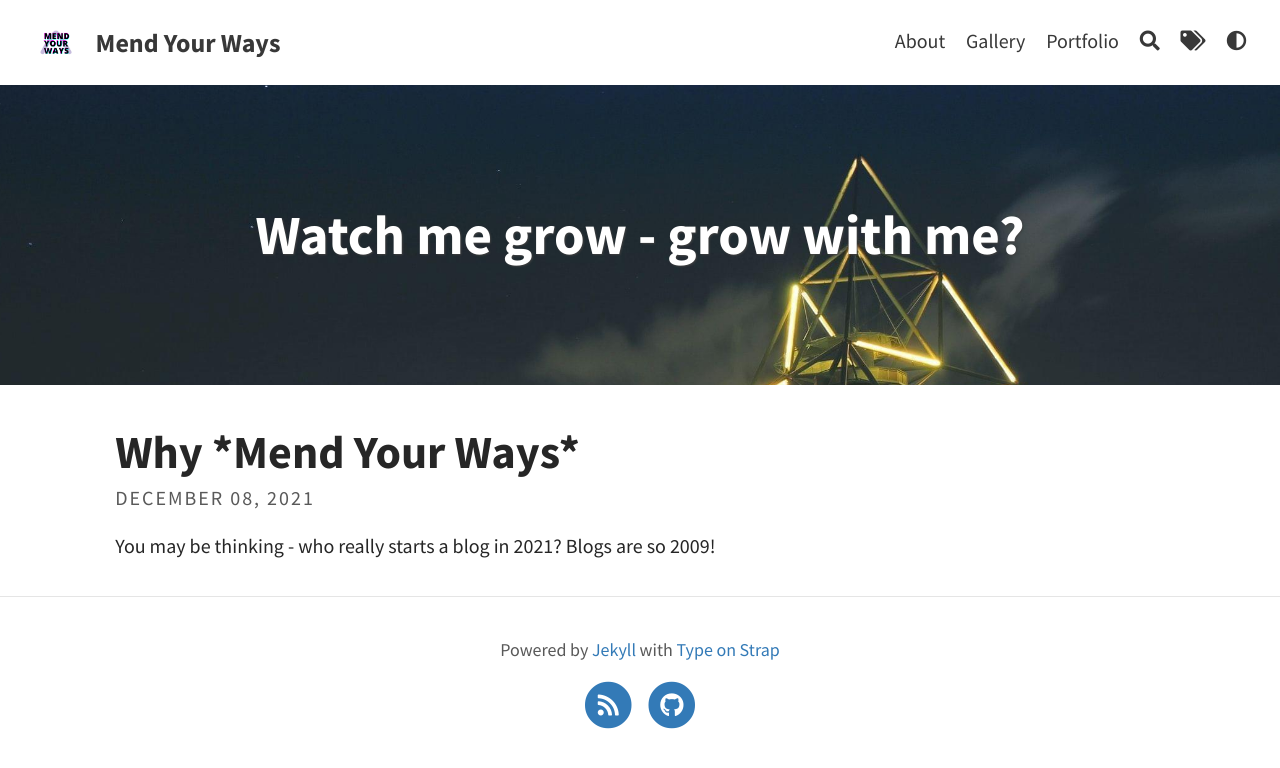
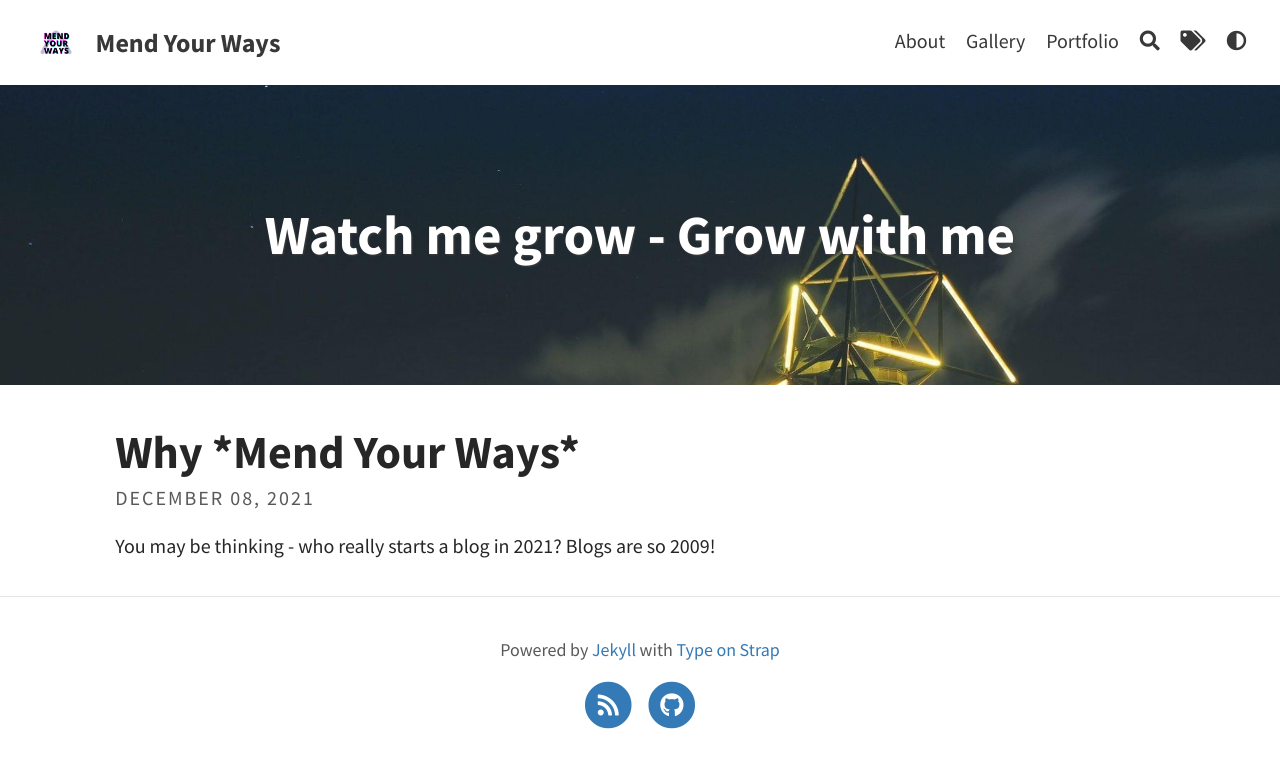
Before and after one commit to LaraCTimm/blog, a Jekyll site: the page built from index.html, in a window 1280 px wide. Shown: the top 768 px of the page. Built offline with Jekyll 4.4.1, drawn with Linux system fonts in a browser that asks for light colours; the list of posts is cut into pages by our own code.

```diff
--- a/_config.yml
+++ b/_config.yml
@@ -9,7 +9,7 @@ avatar: assets/img/myw.png                         # Empty for no avatar in navb
 favicon: assets/favicon.ico                             # Icon displayed in the tab
 
 # Header and footer text
-header_text: Watch me grow - grow with me?  # Change Blog header text
+header_text: Watch me grow - Grow with me  # Change Blog header text
 header_feature_image: assets/img/pexels/triangular.jpeg
 footer_text: >
   Powered by <a href="https://jekyllrb.com/">Jekyll</a> with <a href="https://github.com/sylhare/Type-on-Strap">Type on Strap</a>
```
